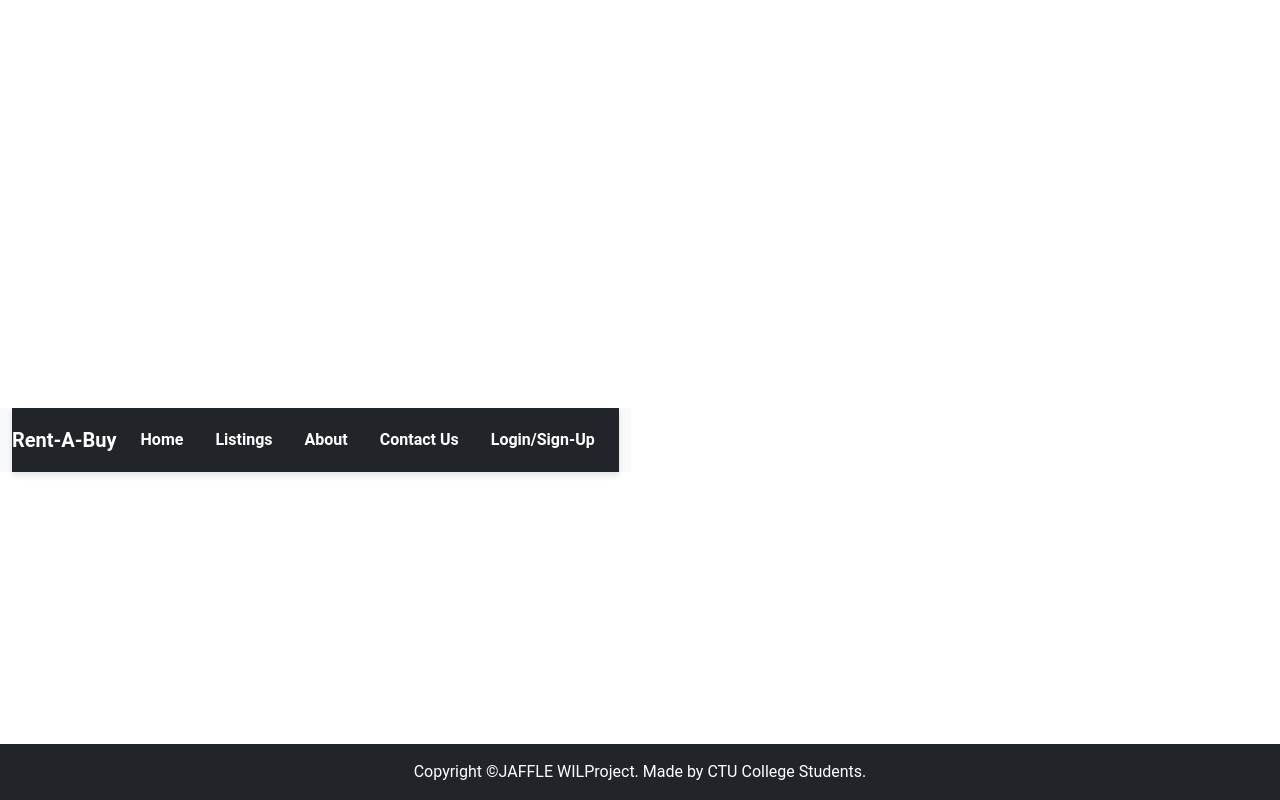
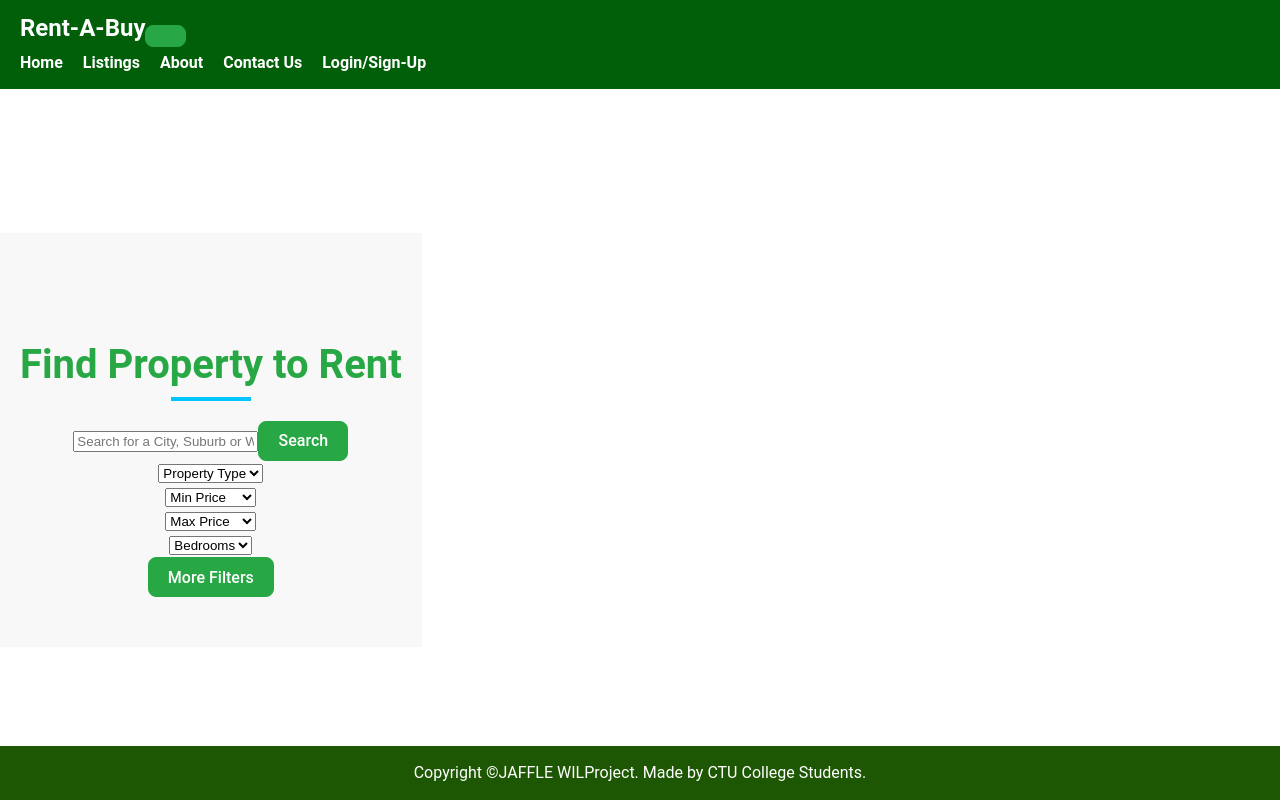
Before and after one commit to ZZerbyy/willProject, a React (Vite) app in the folder vite-project/: page /listings in a window 1280 px wide. Built offline with nearby package versions, Linux system fonts and the light colour scheme.

Commit message:
New Changes

```diff
--- a/vite-project/src/pages/Home.css
+++ b/vite-project/src/pages/Home.css
@@ -53,19 +53,15 @@
   border-radius: 4px;
 }
 
-.navbar {
-  background-color: #343a40;
+
+/* Media Queries for responsiveness */
+@media (max-width: 768px) {
+  .navbar-nav {
+      text-align: center;
+      margin-top: 10px;
+  }
+  .navbar-nav .nav-link {
+      margin-right: 0;
+      margin-bottom: 10px;
+  }
 }
-
-.navbar .navbar-brand {
-  font-weight: bold;
-  color: #fff;
-}
-
-.navbar .nav-link {
-  color: #ccc;
-}
-
-.navbar .nav-link:hover {
-  color: #fff;
-}
--- a/vite-project/src/pages/Listings.css
+++ b/vite-project/src/pages/Listings.css
@@ -6,32 +6,51 @@
 }
 
 .container-fluid {
-  background-color: #f8f9fa; /* Light background color */
+  background-color: #ffffff; /* Light background color */
   color: #333; /* Darker text for better readability */
 }
 
-/* Navbar Styles */
-.navbar {
-  box-shadow: 0 4px 6px rgba(0, 0, 0, 0.1); /* Subtle shadow under navbar */
+.search-section {
+  padding: 50px 20px;
+  text-align: center;
 }
 
-/* Added padding to prevent title from being hidden behind navbar */
-.timetable-section {
-  padding-top: 100px; /* Adjust the value depending on the navbar height */
+.search-section h1 {
+  margin-bottom: 20px;
 }
 
-.navbar-brand img {
-  max-width: 100px; /* Adjust the logo size */
+.search-bar {
+  display: flex;
+  justify-content: center;
+  margin-bottom: 20px;
 }
 
-.nav-link {
-  font-weight: 500;
-  color: #ddd !important;
+.search-bar input {
+  width: 300px;
+  padding: 10px;
+  border: 1px solid #ccc;
+  border-radius: 4px 0 0 4px;
 }
 
-.nav-link:hover {
-  color: #00C6FF !important;
-  text-decoration: underline;
+.search-bar button {
+  padding: 10px 20px;
+  border: none;
+  background-color: #007bff;
+  color: #fff;
+  border-radius: 0 4px 4px 0;
+  cursor: pointer;
+}
+
+.filters {
+  display: flex;
+  justify-content: center;
+  gap: 10px;
+}
+
+.filters select, .filters button {
+  padding: 10px;
+  border: 1px solid #ccc;
+  border-radius: 4px;
 }
 
 /* Section Headers */
@@ -51,48 +70,3 @@
   background-color: #00C6FF;
   margin: 10px auto;
 }
-
-/* Table Styles */
-.table {
-  background-color: #fff;
-  border-radius: 8px;
-  overflow: hidden;
-  box-shadow: 0 4px 12px rgba(0, 0, 0, 0.05); /* Soft shadow for depth */
-  margin-bottom: 40px;
-}
-
-.table thead th {
-  background-color: #008B8B;
-  color: #fff;
-  font-size: 1.2rem;
-  text-transform: uppercase;
-  padding: 15px;
-}
-
-.table tbody td {
-  padding: 15px;
-  color: #333;
-}
-
-.table tbody tr:nth-child(even) {
-  background-color: #f0f0f0;
-}
-
-.table tbody tr:hover {
-  background-color: #00BFFF;
-  color: #fff;
-  cursor: pointer;
-}
-
-/* Footer */
-footer {
-  background-color: #1b1b1b;
-  color: #ddd;
-  padding: 20px;
-  margin-top: 40px;
-}
-
-footer p {
-  margin: 0;
-  font-size: 1rem;
-}
--- a/vite-project/src/pages/Login.css
+++ b/vite-project/src/pages/Login.css
@@ -1,5 +1,5 @@
 .container {
-    margin-top: 40px;
+    margin-top: 10px;
   }
 
   h1 {
--- a/vite-project/src/pages/contactUs.jsx
+++ b/vite-project/src/pages/contactUs.jsx
@@ -1,11 +1,15 @@
 import React from 'react';
+import Navigation from '../components/Navbar';
+import Footer from '../components/Footer';
 import './ContactUs.css';
 
 function ContactUs() {
   return (
     <div className="contact-container">
+      <Navigation />
       <h1>Contact Us</h1>
       <p>Get in touch for more information.</p>
+      <Footer />
     </div>
   );
 }
--- a/vite-project/src/pages/home.jsx
+++ b/vite-project/src/pages/home.jsx
@@ -3,68 +3,12 @@
 import Navigation from '../components/Navbar';
 import Footer from '../components/Footer';
 import './Home.css';
-import 'bootstrap/dist/css/bootstrap.min.css';
 
 const Home = () => {
-  const handleSearch = () => {
-    const query = document.getElementById('searchInput').value;
-    if (query) {
-      window.location.href = `/search?query=${query}`;
-    }
-  };
-
   return (
     <Container fluid className="home-page-container">
       <Navigation />
-      <Container className="search-section">
-        <h1 className="text-center">Find Property to Rent</h1>
-        <Form inline className="justify-content-center">
-          <Form.Control
-            type="text"
-            id="searchInput"
-            placeholder="Search for a City, Suburb or Web Reference"
-            className="mr-sm-2"
-          />
-          <Button variant="primary" id="searchButton" onClick={handleSearch}>
-            Search
-          </Button>
-        </Form>
-        <Row className="justify-content-md-center mt-4">
-          <Col md="auto">
-            <Form.Control as="select" className="filter mr-sm-2">
-              <option>Property Type</option>
-              <option>House</option>
-              <option>Apartment</option>
-            </Form.Control>
-          </Col>
-          <Col md="auto">
-            <Form.Control as="select" className="filter mr-sm-2">
-              <option>Min Price</option>
-              <option>R500,000</option>
-              <option>R1,000,000</option>
-            </Form.Control>
-          </Col>
-          <Col md="auto">
-            <Form.Control as="select" className="filter mr-sm-2">
-              <option>Max Price</option>
-              <option>R2,000,000</option>
-              <option>R5,000,000</option>
-            </Form.Control>
-          </Col>
-          <Col md="auto">
-            <Form.Control as="select" className="filter mr-sm-2">
-              <option>Bedrooms</option>
-              <option>1</option>
-              <option>2</option>
-            </Form.Control>
-          </Col>
-          <Col md="auto">
-            <Button variant="secondary" className="filter">
-              More Filters
-            </Button>
-          </Col>
-        </Row>
-      </Container>
+
       <Footer />
     </Container>
   );
--- a/vite-project/src/pages/listings.jsx
+++ b/vite-project/src/pages/listings.jsx
@@ -1,13 +1,68 @@
-import { Container, Row, Col, Table } from 'react-bootstrap';
+import {Form, Button, Container, Row, Col } from 'react-bootstrap';
 import './Listings.css'; // Import custom CSS for modern styling
 import Navigation from '../components/Navbar'; // Import the Navbar component
 import Footer from '../components/Footer'; // Import the Footer component
 
 const Listings = () => {
+    const handleSearch = () => {
+      const query = document.getElementById('searchInput').value;
+      if (query) {
+        window.location.href = `/search?query=${query}`;
+      }
+    };
   return (
     <Container fluid>
       {/* Top navigation bar */}
       <Navigation />
+      <Container className="search-section">
+        <h1 className="text-center">Find Property to Rent</h1>
+        <Form inline className="justify-content-center">
+          <Form.Control
+            type="text"
+            id="searchInput"
+            placeholder="Search for a City, Suburb or Web Reference"
+            className="mr-sm-2"
+          />
+          <Button variant="primary" id="searchButton" onClick={handleSearch}>
+            Search
+          </Button>
+        </Form>
+        <Row className="justify-content-md-center mt-4">
+          <Col md="auto">
+            <Form.Control as="select" className="filter mr-sm-2">
+              <option>Property Type</option>
+              <option>House</option>
+              <option>Apartment</option>
+            </Form.Control>
+          </Col>
+          <Col md="auto">
+            <Form.Control as="select" className="filter mr-sm-2">
+              <option>Min Price</option>
+              <option>R500,000</option>
+              <option>R1,000,000</option>
+            </Form.Control>
+          </Col>
+          <Col md="auto">
+            <Form.Control as="select" className="filter mr-sm-2">
+              <option>Max Price</option>
+              <option>R2,000,000</option>
+              <option>R5,000,000</option>
+            </Form.Control>
+          </Col>
+          <Col md="auto">
+            <Form.Control as="select" className="filter mr-sm-2">
+              <option>Bedrooms</option>
+              <option>1</option>
+              <option>2</option>
+            </Form.Control>
+          </Col>
+          <Col md="auto">
+            <Button variant="secondary" className="filter">
+              More Filters
+            </Button>
+          </Col>
+        </Row>
+      </Container>
       {/* Footer */}
       <Footer />
     </Container>
```
